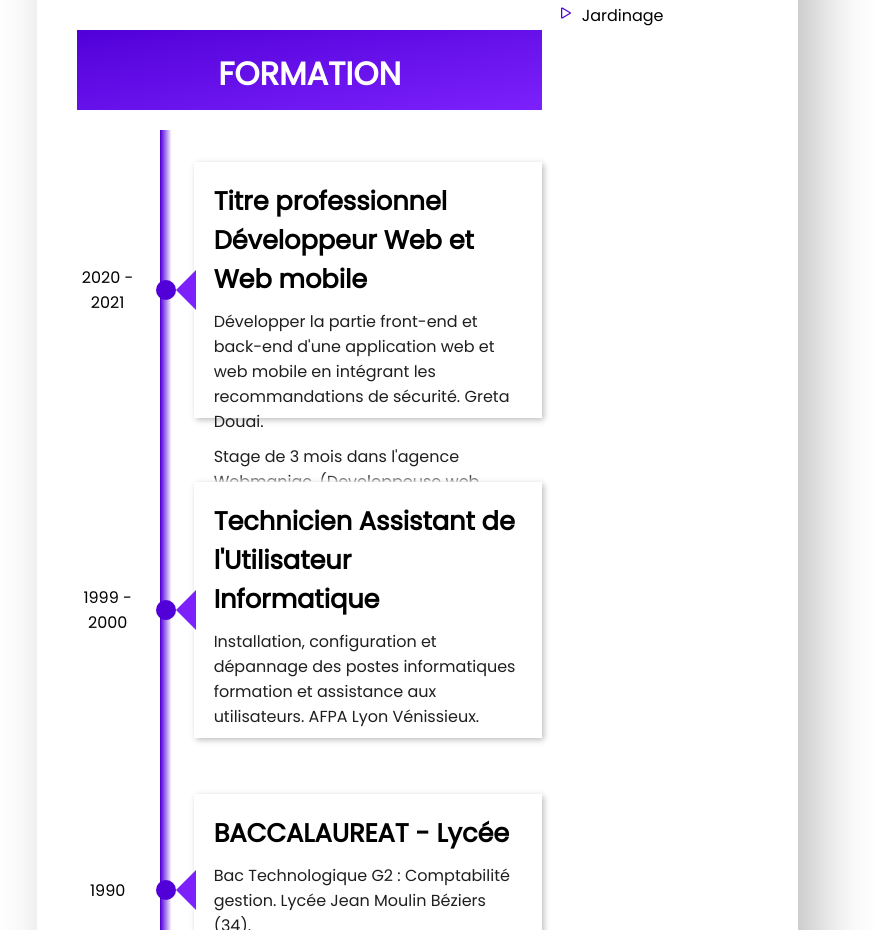
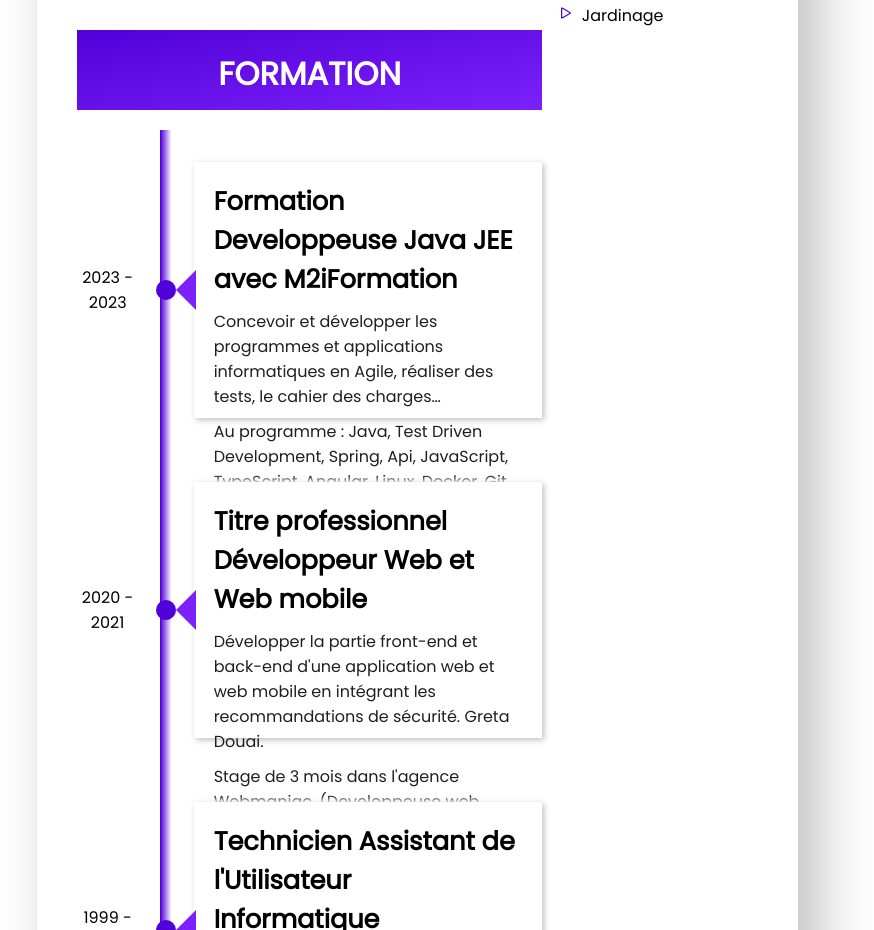
Before and after one commit to CreativeWeb59/cvDeveloppeurJavaJEE, a plain HTML site: page index.html in a window 1280 px wide. Shown: the part 2430-3360 px from the top of the page, without its empty margins (216-1090 px from the left). Drawn offline with nearby package versions, Linux system fonts and the light colour scheme.

Commit message:
ajout derniere formation

```diff
--- a/index.html
+++ b/index.html
@@ -61,7 +61,8 @@
                     <p>Bac +2</p>
                     <p class="grd-ecran">Developpeuse Web / Formation Java JEE en cours</p>
                     <a href="https://github.com/CreativeWeb59" target="_blank">Mon profil Github</a><br>
-                    <a href="pdf/CVMaurerDelphineDev.pdf" download="Pdf/CVMaurerDelphineDev" class="vue-ecran">Télécharger au format Pdf</a>
+                    <a href="pdf/CVMaurerDelphineDev.pdf" download="Pdf/CVMaurerDelphineDev"
+                        class="vue-ecran">Télécharger au format Pdf</a>
                 </div>
                 <div id="photo"><img src="images/photo2.jpg" alt=""></div>
             </div>
@@ -154,6 +155,22 @@
                 </div>
                 <div id="form"></div>
                 <h2 id="form" class="decallage-lien">FORMATION</h2>
+                <div class="liste h-300">
+                    <div class="date">2023 - 2023</div>
+                    <div class="cercle">
+                        <svg xmlns="http://www.w3.org/2000/svg" viewBox="0 0 16 16">
+                            <circle cx="8" cy="8" r="8" />
+                        </svg>
+                    </div>
+                    <div class="carte">
+                        <h3>Formation Developpeuse Java JEE avec M2iFormation</h3>
+                        <p>Concevoir et développer les programmes et applications informatiques en
+                            Agile, réaliser des tests, le cahier des charges…
+                        <p></p>
+                        <p>Au programme : Java, Test Driven Development, Spring, Api, JavaScript, TypeScript, Angular,
+                            Linux, Docker, Git, SQL avec PostgreSQL, méthodes agiles</p>
+                    </div>
+                </div>
                 <div class="liste h-300">
                     <div class="date">2020 - 2021</div>
                     <div class="cercle">
@@ -423,13 +440,13 @@
                             points sont plus importants quand
                             le train est présent.
                             <span class="vue-ecran"><a href="https://creativeweb59.github.io/deposeTonColisHtmlCanvasJs"
-                                target="_blank">Démonstration</a></span>
+                                    target="_blank">Démonstration</a></span>
                         </p>
                         <h3>Jeu style "Space Invader"</h3>
                         <p>Jeu crée à partir d'un canvas html.</p>
                         <p>Reprise du célèbre jeu Space Invaders avec des insectes et pluto.</p>
                         <span class="vue-ecran"><a href="https://creativeweb59.github.io/SpaceInvadersHtmlCanvasJs"
-                            target="_blank">Démonstration</a></span>
+                                target="_blank">Démonstration</a></span>
                     </div>
                 </div>
 
@@ -451,7 +468,8 @@
                     </div>
                     <div class="details">
                         <h3>Démo d'un restaurant en React Js</h3>
-                        <p>Utilisation de la librairie React Js, Swiper Js (permet de créer des diaporamas) et AOS - Animate on scroll library pour les animations au scroll</p>
+                        <p>Utilisation de la librairie React Js, Swiper Js (permet de créer des diaporamas) et AOS -
+                            Animate on scroll library pour les animations au scroll</p>
                         <a href="https://github.com/CreativeWeb59/attenteDemoResto" target="_blank">Lien Github</a><br>
                         <a href="https://creativeweb59.github.io/modRestoBuild" target="_blank">Bref aperçu</a>
                     </div>
@@ -466,7 +484,7 @@
                         <p>Site utilisant le framework Laravel et Vue-js.</p>
                         <p>Permet de répertorier tous les résultats de foot français ligue 1 et ligue 2 pour obtenir
                             ensuite des statistiques.</p>
-                            <a href="https://github.com/CreativeWeb59/footplus" target="_blank">Lien Github</a>
+                        <a href="https://github.com/CreativeWeb59/footplus" target="_blank">Lien Github</a>
                     </div>
                 </div>
 
@@ -476,9 +494,12 @@
                     </div>
                     <div class="details">
                         <h3>Boulangerie Fournée d'Antan</h3>
-                        <p>Site utilisant le framework Laravel et TailWind Css, intégration du paiement par Carte bleue avec Stripe</p>
-                        <p>Permet de commander des produits sur le site, de les acheter afin de les récupérer en magasin (Click and Collect). Ajout d'une interface administrateur pour créer
-                            les produits, gérer les Tvas, les Catégories et affichage des statistiques de vente. Acccés également aux commandes des clients.
+                        <p>Site utilisant le framework Laravel et TailWind Css, intégration du paiement par Carte bleue
+                            avec Stripe</p>
+                        <p>Permet de commander des produits sur le site, de les acheter afin de les récupérer en magasin
+                            (Click and Collect). Ajout d'une interface administrateur pour créer
+                            les produits, gérer les Tvas, les Catégories et affichage des statistiques de vente. Acccés
+                            également aux commandes des clients.
                         </p>
                         <a href="https://github.com/CreativeWeb59/fourneeantan" target="_blank">Lien Github</a>
                     </div>
@@ -490,8 +511,10 @@
                     </div>
                     <div class="details">
                         <h3>WowJavaFx</h3>
-                        <p>Jeu de rôle basé sur un Tp. Version JavaFx (graphique) de WowJava, je pars de la base du précédent jeu WowJ en créant un sytème de tour par tour où on clique sur un bouton pour passer au tour suivant et voir le détail des combats à l'écran.
-                        <a href="https://github.com/CreativeWeb59/WowJavaFx" target="_blank">Lien Github</a>
+                        <p>Jeu de rôle basé sur un Tp. Version JavaFx (graphique) de WowJava, je pars de la base du
+                            précédent jeu WowJ en créant un sytème de tour par tour où on clique sur un bouton pour
+                            passer au tour suivant et voir le détail des combats à l'écran.
+                            <a href="https://github.com/CreativeWeb59/WowJavaFx" target="_blank">Lien Github</a>
                         </p>
                     </div>
                 </div>
```
